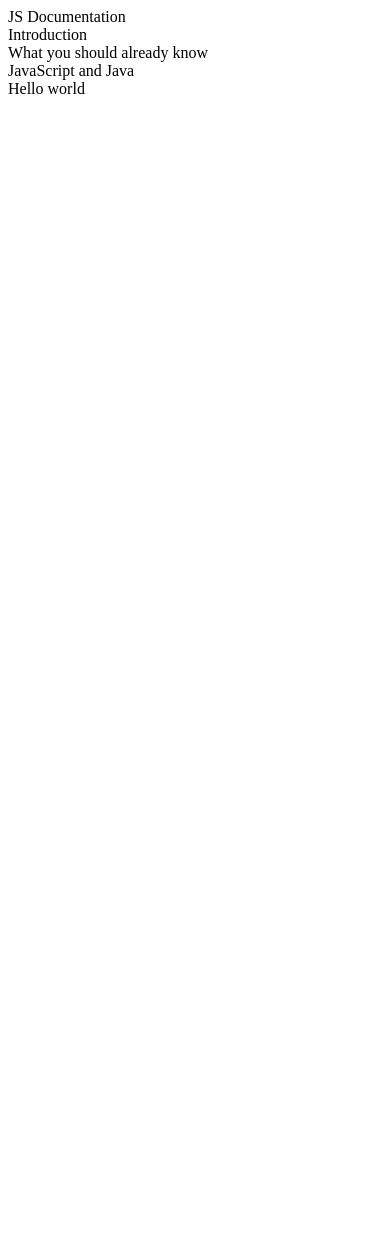
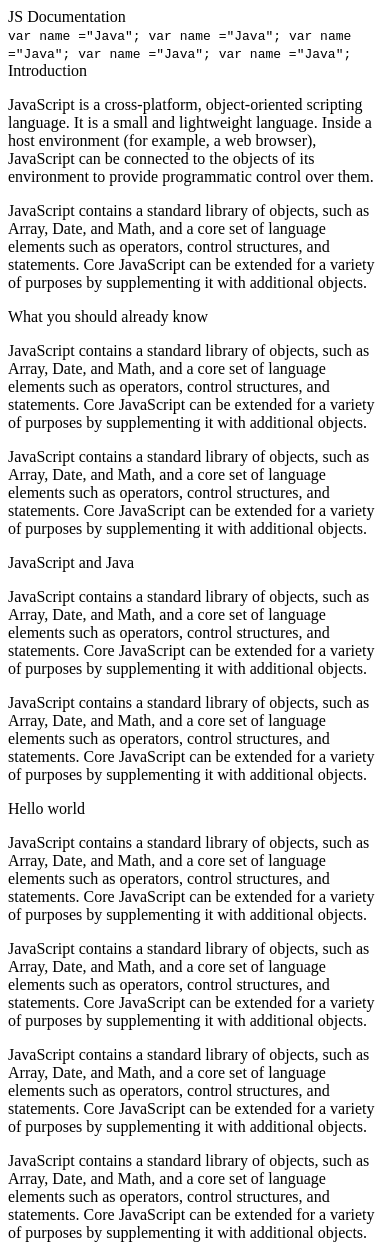
Before and after one commit to rudicarrilloypr/microversetrialRodolfo-Ishimwe, a plain HTML site: page htmltrial-LegacyResponsive.html in a window 390 px wide. Before the commit the page ends 844 px from the top, so only its background shows below. Drawn offline with Linux system fonts and the light colour scheme.

Commit message:
Update htmltrial-LegacyResponsive.html

```diff
--- a/htmltrial-LegacyResponsive.html
+++ b/htmltrial-LegacyResponsive.html
@@ -11,18 +11,43 @@
 <main id="main-doc">
         <section        class="main-section">
         <header>JS Documentation</header>
+<code> var name ="Java"; </code>
+<code> var name ="Java"; </code>
+<code> var name ="Java"; </code>
+<code> var name ="Java"; </code>
+<code> var name ="Java"; </code>
         </section>
         <section class="main-section" id="Introduction">
         <header>Introduction</header>
+        <p>
+          JavaScript is a cross-platform, object-oriented scripting language. It is a small and lightweight language. Inside a host environment (for example, a web browser), JavaScript can be connected to the objects of its environment to provide programmatic control over them. </p>
+          <p>
+     JavaScript contains a standard library of objects, such as Array, Date, and Math, and a core set of language elements such as operators, control structures, and statements. Core JavaScript can be extended for a variety of purposes by supplementing it with additional objects. </p>
         </section>
         <section class="main-section" id="What_you_should_already_know">
         <header>What you should already know</header>
+         <p>
+     JavaScript contains a standard library of objects, such as Array, Date, and Math, and a core set of language elements such as operators, control structures, and statements. Core JavaScript can be extended for a variety of purposes by supplementing it with additional objects. </p>
+
+          <p>
+     JavaScript contains a standard library of objects, such as Array, Date, and Math, and a core set of language elements such as operators, control structures, and statements. Core JavaScript can be extended for a variety of purposes by supplementing it with additional objects. </p>
         </section>
         <section class="main-section" id="JavaScript_and_Java">
         <header>JavaScript and Java</header>
+             <p>
+     JavaScript contains a standard library of objects, such as Array, Date, and Math, and a core set of language elements such as operators, control structures, and statements. Core JavaScript can be extended for a variety of purposes by supplementing it with additional objects. </p>
+          <p>
+     JavaScript contains a standard library of objects, such as Array, Date, and Math, and a core set of language elements such as operators, control structures, and statements. Core JavaScript can be extended for a variety of purposes by supplementing it with additional objects. </p>
         </section>
         <section class="main-section" id="Hello_world">
         <header>Hello world</header>
+     <p>
+     JavaScript contains a standard library of objects, such as Array, Date, and Math, and a core set of language elements such as operators, control structures, and statements. Core JavaScript can be extended for a variety of purposes by supplementing it with additional objects. </p>     <p>
+     JavaScript contains a standard library of objects, such as Array, Date, and Math, and a core set of language elements such as operators, control structures, and statements. Core JavaScript can be extended for a variety of purposes by supplementing it with additional objects. </p>
+           <p>
+     JavaScript contains a standard library of objects, such as Array, Date, and Math, and a core set of language elements such as operators, control structures, and statements. Core JavaScript can be extended for a variety of purposes by supplementing it with additional objects. </p>
+          <p>
+     JavaScript contains a standard library of objects, such as Array, Date, and Math, and a core set of language elements such as operators, control structures, and statements. Core JavaScript can be extended for a variety of purposes by supplementing it with additional objects. </p>
         </section>
 
 </main>
```
